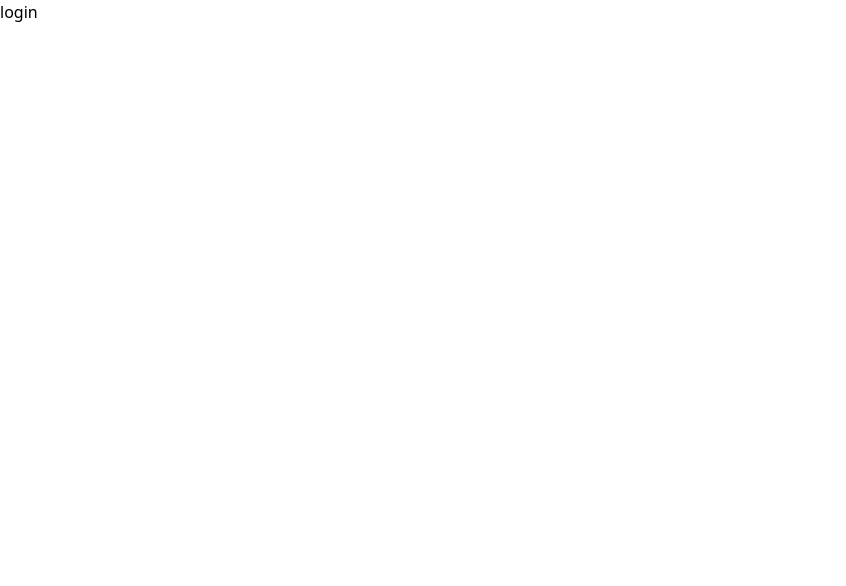
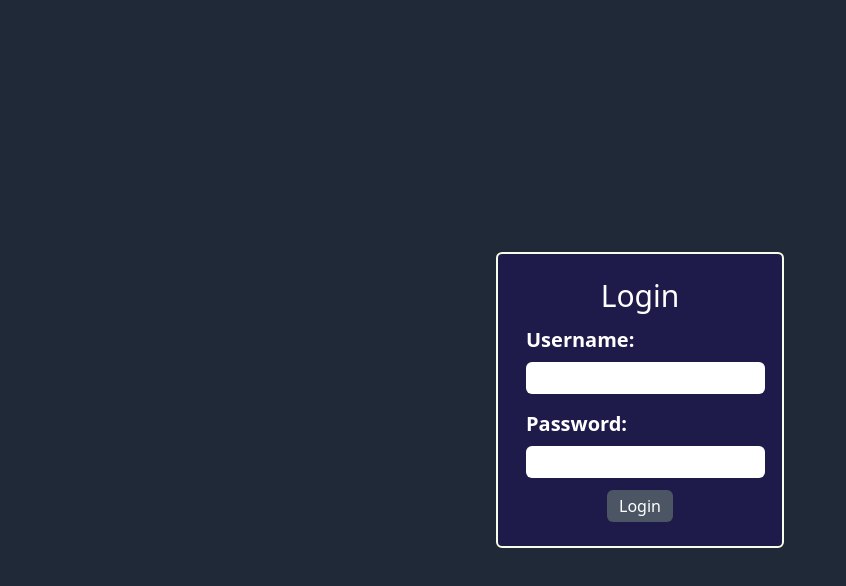
Before and after one commit to isferdinand/Venue-Management-Sys, a React (Vite) app in the folder client/: page /login in a window 1280 px wide. Shown: the top 586 px of the page, without its empty margins (0-846 px from the left). Built offline with nearby package versions, Linux system fonts and the light colour scheme.

Commit message:
updated the login page

```diff
--- /dev/null
+++ b/client/src/pages/Login/login.css
@@ -0,0 +1,38 @@
+/*
+input {
+  padding: 0.5rem;
+  width: 100%;
+  background-color: transparent;
+  outline: none;
+}
+
+.container {
+  display: flex;
+  align-items: center;
+  justify-content: center;
+  margin: 4rem 0 1rem 0;
+}
+
+.form-wrapper {
+  max-width: 400px;
+  margin: 0 auto;
+  padding: 2rem;
+  background: #ffff;
+  color: rgba(255, 255, 255, 0.1);
+  border-radius: 0.5rem;
+  backdrop-filter: blur(5px);
+  box-shadow: 0 5px 10px rgb(145, 165, 236);
+} */
+.hideMessage {
+  display: none;
+}
+
+.showMessage {
+  display: block;
+  border-radius: 5px;
+  padding: 0.25rem;
+  color: red;
+  text-align: center;
+  font-style: italic;
+  transition: all 0.3s ease-in-out;
+}
--- a/client/src/pages/Login/login.jsx
+++ b/client/src/pages/Login/login.jsx
@@ -1,7 +1,69 @@
+import { useEffect, useState } from 'react';
+import './login.css'
+import { useNavigate } from 'react-router-dom'
+import Axios from 'axios';
 
 const Login = () => {
+    // use state hook to store inputs
+    const [loginRegno, setLoginRegno] = useState('')
+    const [loginPassword, setLoginPassword] = useState('')
+    const navigateTo = useNavigate()
+
+    const [loginStatus, setLoginStatus] = useState('')
+    const [statusHolder, setStatusHolder] = useState('hideMessage')
+
+    const loginUser = (e) => {
+        // Prevent form submission
+        e.preventDefault()
+
+        // Using Axios to create an API that connects to the server
+        Axios.post('http://localhost:3002/login', {
+            // Variable to send to server through the route
+            LoginRegNo: loginRegno,
+            LoginPassword: loginPassword
+        }).then((response) => {
+            if (response.data.message || loginRegno == '' || loginPassword == '') {
+                navigateTo('/') //This navigates to the same page if credentials don't match
+                setLoginStatus('Invalid username or password')
+            } else {
+                navigateTo('/home')
+            }
+        })
+    }
+
+    // Clear form after submission
+    const clearOnSubmit = () => {
+        setLoginRegno('')
+        setLoginPassword('')
+    }
+
+    useEffect(() => {
+        if (loginStatus !== '' || loginStatus === 'Invalid username or password') {
+            setStatusHolder('showMessage')
+            setTimeout(() => {
+                setStatusHolder('hideMessage')
+            }, 2000);
+        }
+    }, [loginStatus])
+
     return (
-        <div>login</div>
+        <div className="bg-gray-800 h-screen flex items-center justify-center">
+            <div className=" p-6 bg-indigo-950 border-2 border-lime-50 rounded-md w-72">
+                <h1 className="text-3xl text-extrabold text-center text-white mb-2">Login</h1>
+                <form action='' onSubmit={clearOnSubmit} >
+                    <span className={statusHolder}>{loginStatus}</span>
+                    <div className="mb-2 p-1">
+                        <label htmlFor="username" className='block w-full text-xl text-white font-semibold mb-2'>Username:</label>
+                        <input type="text" name="" id="username" className='p-1 outline-none rounded-md' />
+                    </div>
+                    <div className="mb-2 p-1">
+                        <label htmlFor="password" className='block w-full text-xl text-white font-semibold mb-2'>Password: </label>
+                        <input type="password" name="" id="password" className='p-1 outline-none rounded-md' />
+                    </div>
+                    <button id="signin" type="submit" className=" block mt-2 mx-auto outline-none bg-gray-600 text-white rounded-md py-1 px-3 hover:bg-blue-500 transition ease-in-out duration-300" onClick={loginUser} >Login</button>
+                </form>
+            </div>
+        </div>
     )
 }
 
```
